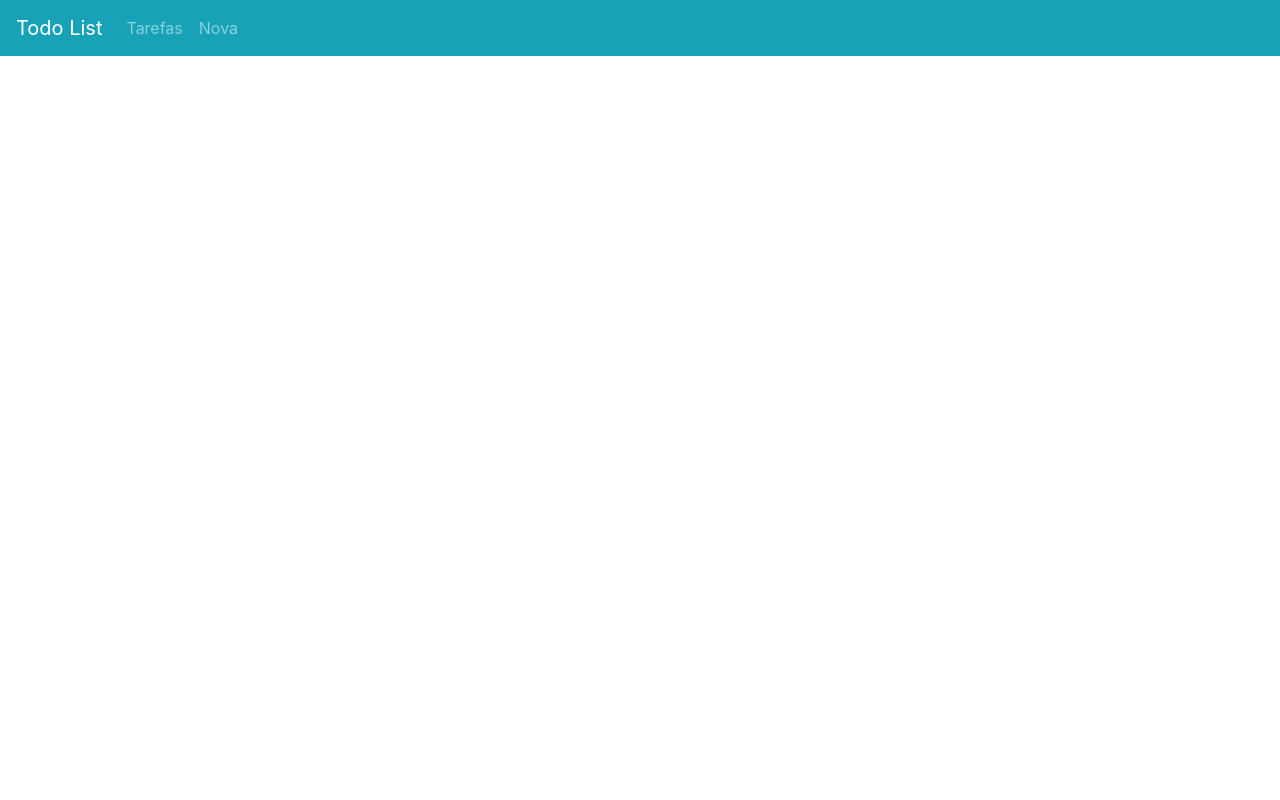
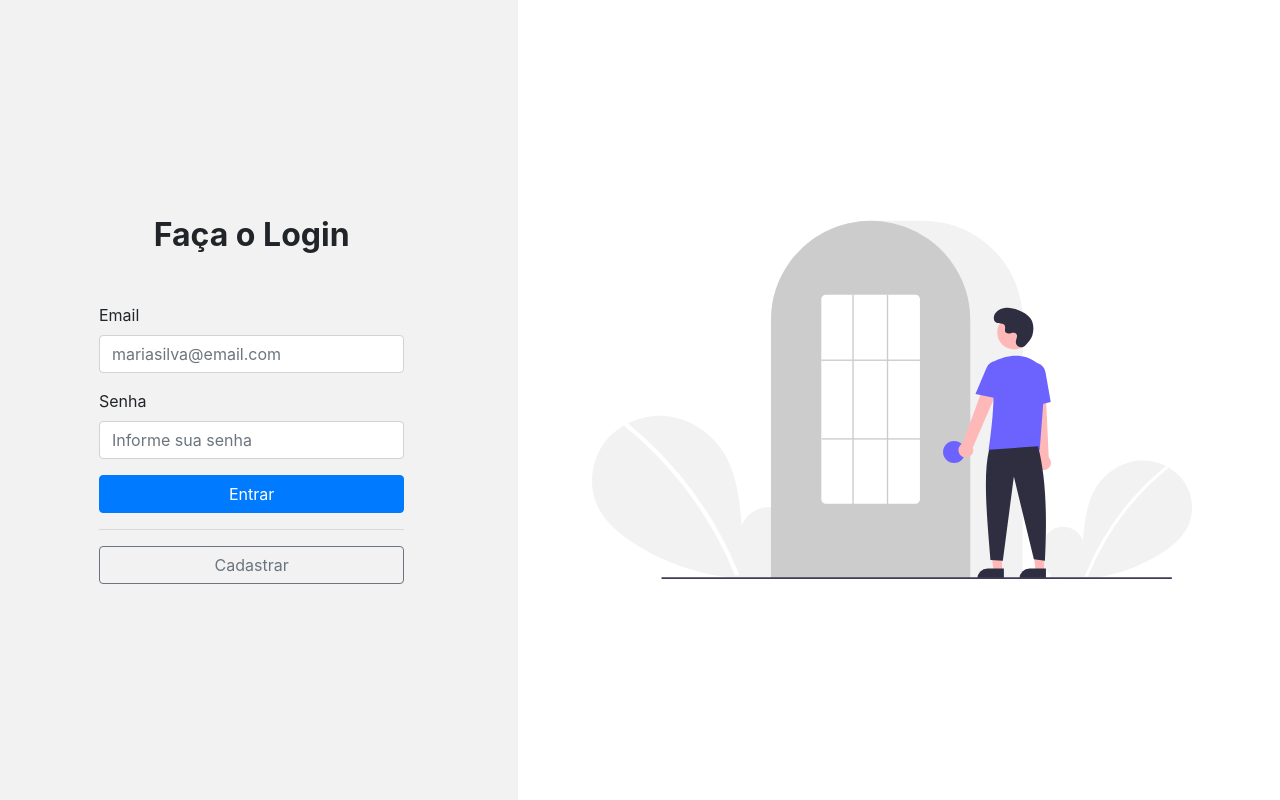
Before and after one commit to fabriciosilvaJr/todolist, a Vue app: page /login in a window 1280 px wide. Built offline with nearby package versions, Linux system fonts and the light colour scheme.

Commit message:
Tela de login

```diff
--- a/src/App.vue
+++ b/src/App.vue
@@ -1,6 +1,6 @@
 <template>
   <div id="app">
-    <b-navbar toggleable="lg" type="dark" variant="info">
+    <b-navbar toggleable="lg" type="dark" variant="info" v-if="notIsLoginPage">
       <b-navbar-brand href="#">Todo List</b-navbar-brand>
 
       <b-navbar-toggle target="nav-collapse"></b-navbar-toggle>
@@ -17,5 +17,18 @@
   </div>
 </template>
 
+<script lang="ts">
+
+export default {
+  computed:{
+    notIsLoginPage(){
+      return this.$route.name != "login";
+    }
+  }
+
+}
+</script>
+
+
 <style>
 </style>
--- a/src/router/index.js
+++ b/src/router/index.js
@@ -2,6 +2,8 @@ import Vue from 'vue'
 import VueRouter from 'vue-router'
 import ListTask from '../views/ListTask.vue'
 import FormTask from '../views/FormTask.vue'
+import Login from '../views/Login.vue'
+
 
 
 Vue.use(VueRouter)
@@ -17,6 +19,11 @@ const routes = [
     name: 'form',
     component: FormTask
   },
+  {
+    path: '/login',
+    name: 'login',
+    component: Login
+  },
 
 ]
 
--- a/src/views/AboutView.vue
+++ /dev/null
@@ -1,5 +0,0 @@
-<template>
-  <div class="about">
-    <h1>This is an about page</h1>
-  </div>
-</template>
--- /dev/null
+++ b/src/views/Login.vue
@@ -0,0 +1,85 @@
+<template>
+  <b-row class="vh-100 vw-100 row-login">
+    <b-col
+      sm="5"
+      class="d-flex justify-content-center align-items-center left-login"
+    >
+      <div class="col-8">
+        <h2 class="text-center mb-5 title-login">Faça o Login</h2>
+        <b-form>
+          <b-form-group label="Email" label-for="email">
+            <b-form-input
+              id="email"
+              type="email"
+              placeholder="mariasilva@email.com"
+              autocomplete="off"
+              v-model="form.email"
+            >
+            </b-form-input>
+          </b-form-group>
+          <b-form-group label="Senha" label-for="password">
+            <b-form-input
+              id="password"
+              type="password"
+              placeholder="Informe sua senha"
+              v-model="form.password"
+            >
+            </b-form-input>
+          </b-form-group>
+          <b-button type="button" variant="primary" block @click="login">
+            Entrar
+          </b-button>
+          <hr>
+          <b-button type="button" variant="outline-secondary" block @click="register">
+            Cadastrar
+          </b-button>
+        </b-form>
+      </div>
+    </b-col>
+    <b-col sm="7" class=" d-flex justify-content-center align-items-center">
+      <img src="../assets/images/login.svg" class="img-login">
+
+    </b-col>
+  </b-row>
+</template>
+<script>
+export default {
+  data() {
+    return {
+      form: {
+        email: "",
+        password: "",
+      },
+    };
+  },
+  methods(){
+    login(),
+    register()
+  }
+};
+</script>
+
+
+<style>
+*,
+*::after,
+*::before {
+  margin: 0;
+  padding: 0;
+  box-sizing: border-box;
+  text-decoration: none;
+}
+.row-login {
+  margin-left: 0;
+}
+.left-login {
+  background-color: #f2f2f2;
+}
+.title-login{
+  font-weight: bold;
+}
+.img-login{
+  width: 600px;
+  height: 600px;
+}
+</style>
```
Also changed, not shown: src/assets/images/login.svg (added).
